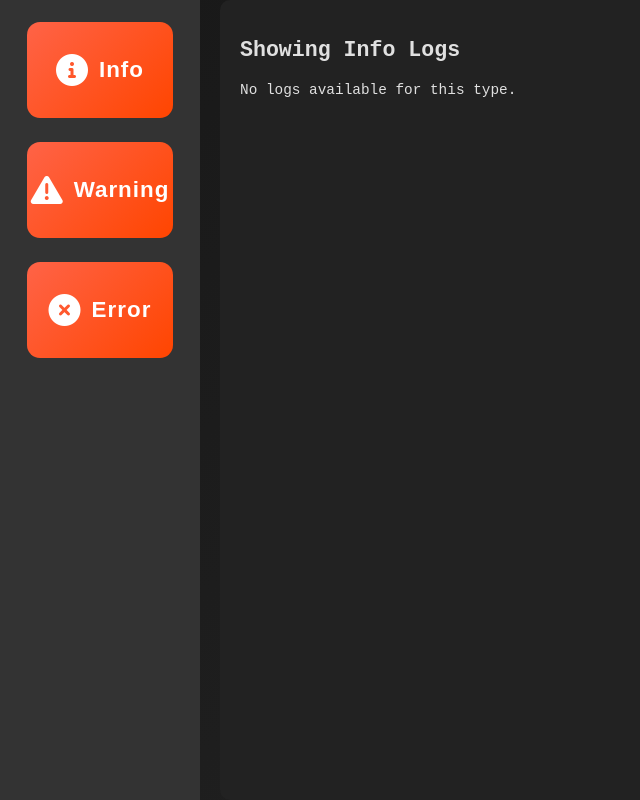
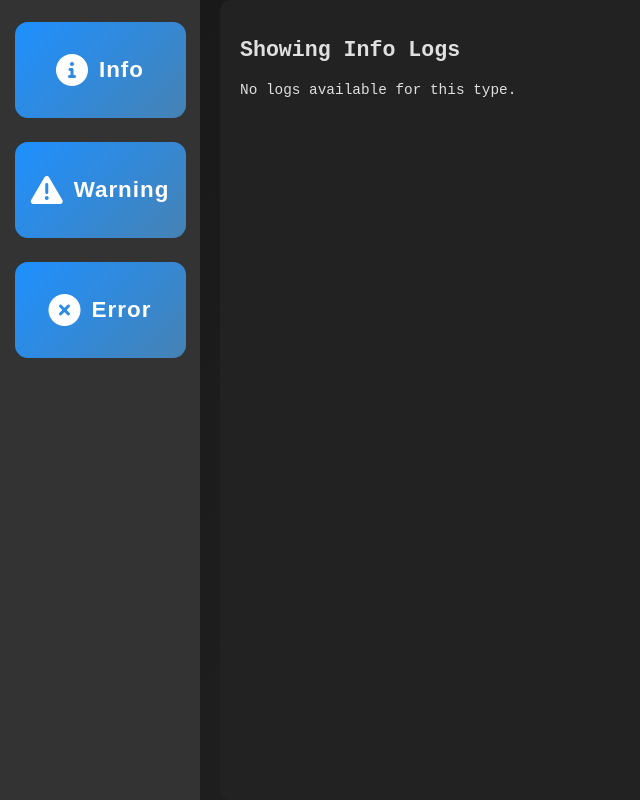
Before and after one commit to Jacob5585/RSS-Summarizer, a Flask app: page /logs in a window 1280 px wide. Shown: the whole page, without its empty margins (0-640 px from the left). Run offline with Flask 3, Linux system fonts and the light colour scheme; parts of the project's set-up code (start-up, migrations or seed data) failed here and were passed over.

Commit message:
Adjust side buttons color and width

```diff
--- a/templates/logs.html
+++ b/templates/logs.html
@@ -37,10 +37,10 @@
         }
 
         .sidebar button {
-            background: linear-gradient(135deg, #ff6347, #ff4500);
+            background: linear-gradient(135deg, #1e90ff, #4682b4);
             color: white;
             font-size: 1.4rem;
-            width: 150px;
+            width: 175px;
             height: 100px;
             border-radius: 15px;
             display: flex;
@@ -55,10 +55,10 @@
         }
 
         .sidebar button:hover {
-            background: linear-gradient(135deg, #ff4500, #ff6347);
+            background: linear-gradient(135deg, #4169e1, #1e90ff);
             transform: scale(1.1);
             box-shadow: 0 12px 24px rgba(0, 0, 0, 0.5);
-            border: 2px solid #ff6347;
+            border: 2px solid #1e90ff;
         }
 
         .sidebar button i {
```
